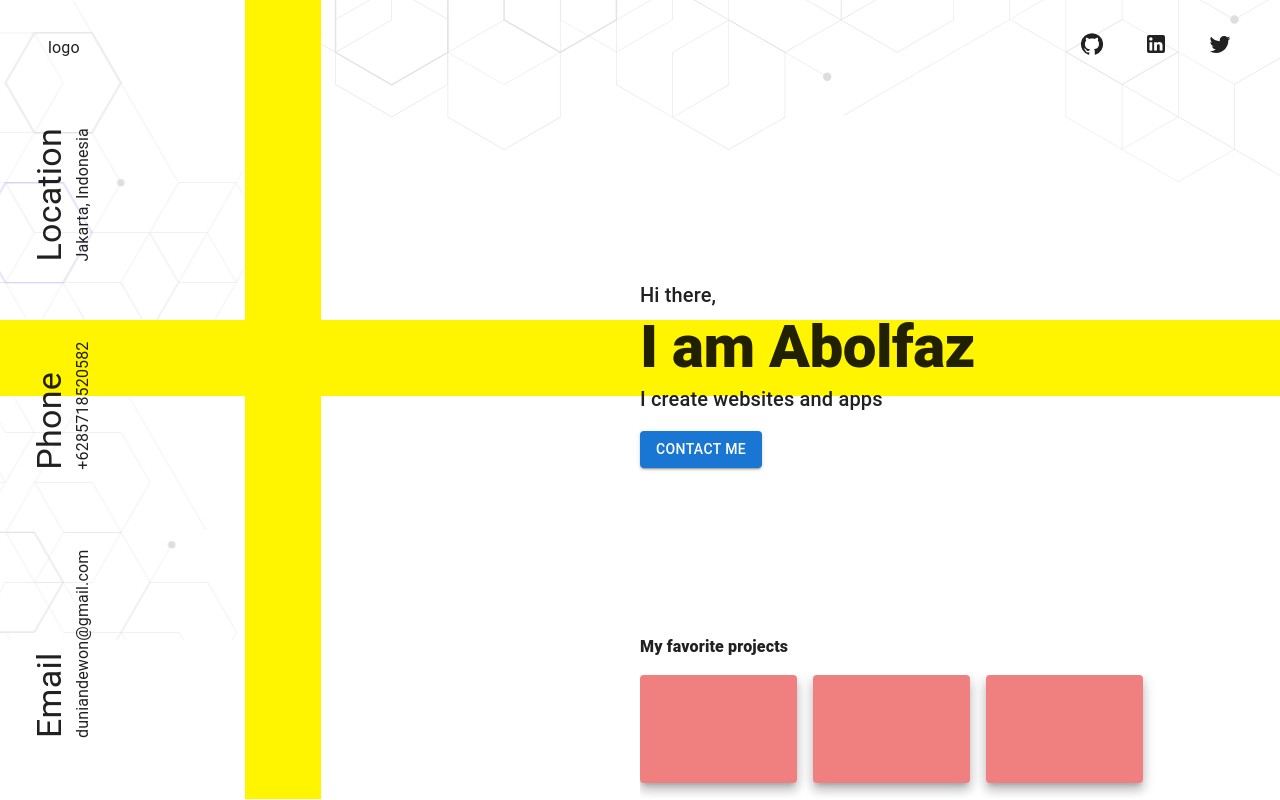
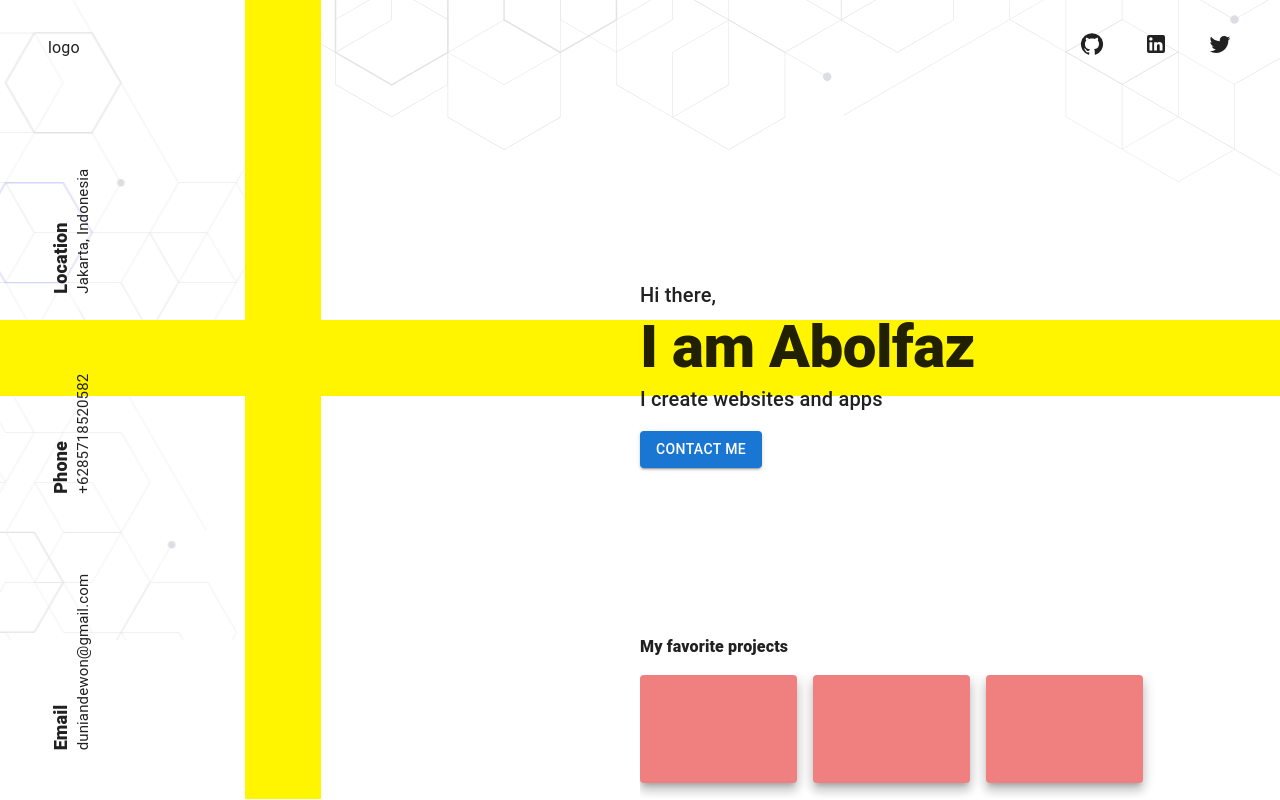
Before and after one commit to duniandewon/portofolio, a React (Vite) app: page / in a window 1280 px wide. Shown: the top 800 px of the page. Built offline with nearby package versions, Linux system fonts and the light colour scheme.

Commit message:
Add key prop

```diff
--- a/src/components/SideBar/index.tsx
+++ b/src/components/SideBar/index.tsx
@@ -25,23 +25,29 @@ const SideBar = () => {
         display: "flex",
         gap: {
           lg: 10,
-          xl: 20
+          xl: 20,
         },
         position: "absolute",
         transform: "rotate(-90deg) translateY(-50%)",
-        top: "50%",
+        top: "46%",
         left: {
-          lg: -210,
-          xl: -290
+          lg: -265,
+          xl: -360,
         },
+        width: "90vh",
       }}
     >
       {personalInfo.map((pi) => (
-        <Box>
-          <Typography variant="h4" component="h5">
+        <Box key={pi.title}>
+          <Typography
+            variant="h4"
+            component="h5"
+            fontWeight={900}
+            fontSize={{ lg: 18, xl: 20 }}
+          >
             {pi.title}
           </Typography>
-          <Typography variant="body1" component="h5">
+          <Typography variant="body1" component="h5" fontSize={{ lg: 15, xl: 17 }}>
             {pi.text}
           </Typography>
         </Box>
```
